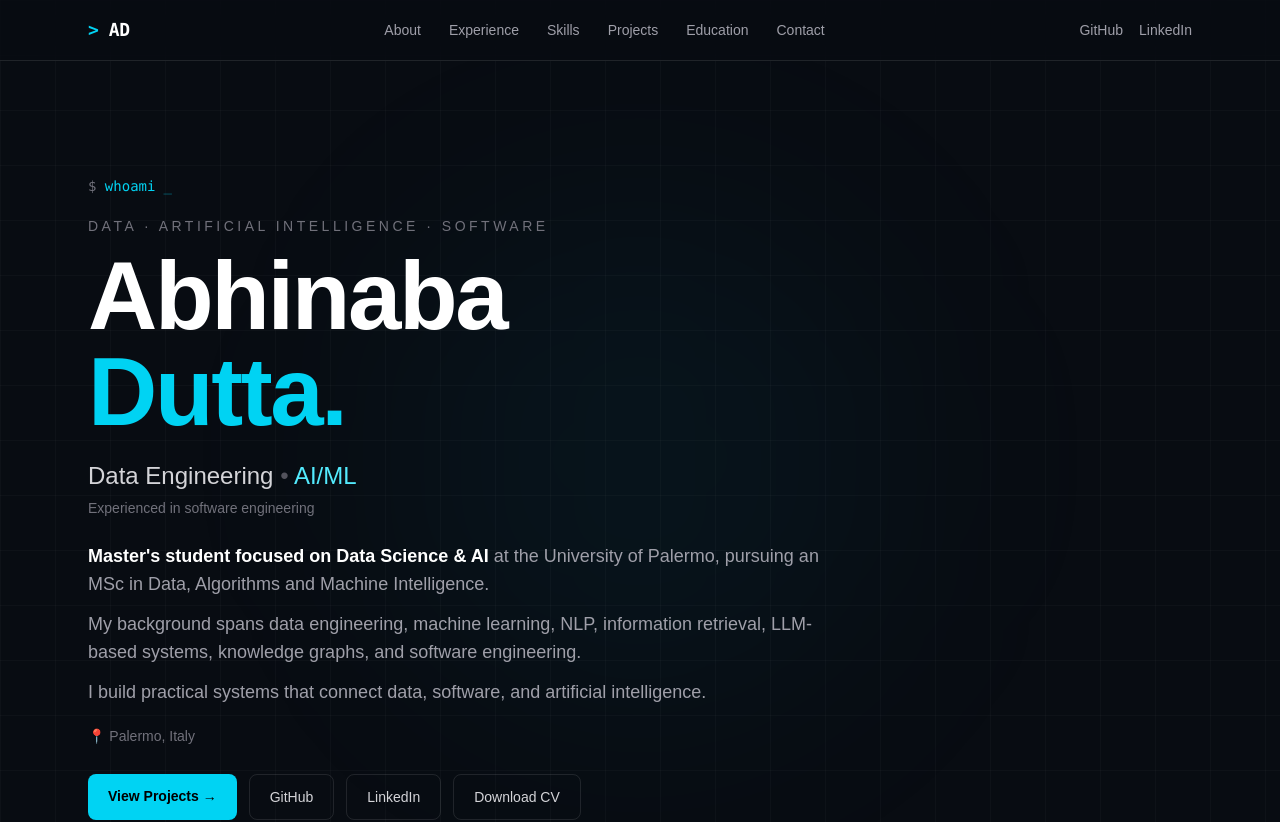
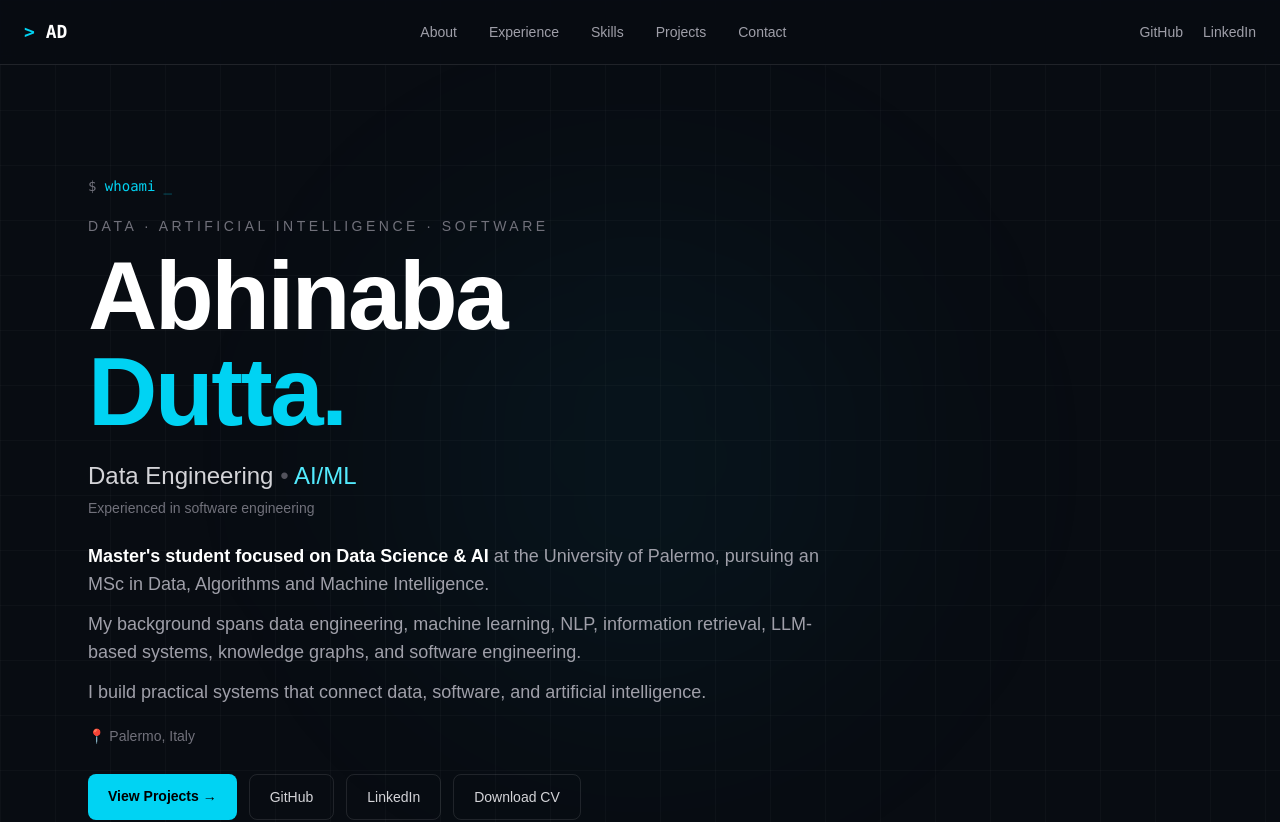
Before and after one commit to abhinabadutta2019/abhinaba-portfolio, a Next.js app: page / in a window 1280 px wide. Shown: the top 822 px of the page. Built offline with nearby package versions, Linux system fonts and the light colour scheme.

Commit message:
Update portfolio projects and metadata

```diff
--- a/src/components/Navbar.tsx
+++ b/src/components/Navbar.tsx
@@ -1,46 +1,50 @@
+"use client";
+
+import { useState } from "react";
+
+const navLinks = [
+  { name: "About", href: "#about" },
+  { name: "Experience", href: "#experience" },
+  { name: "Skills", href: "#skills" },
+  { name: "Projects", href: "#projects" },
+  { name: "Contact", href: "#contact" },
+];
+
 export default function Navbar() {
+  const [menuOpen, setMenuOpen] = useState(false);
+
   return (
-    <header className="fixed top-0 z-50 w-full border-b border-white/10 bg-[#080c12]/80 backdrop-blur-xl">
-      <nav className="mx-auto flex max-w-6xl items-center justify-between px-6 py-4">
+    <header className="fixed left-0 top-0 z-50 w-full border-b border-white/10 bg-[#080c12]/95 backdrop-blur">
+      <nav className="mx-auto flex h-16 max-w-7xl items-center justify-between px-6">
+        {/* Logo */}
         <a
           href="#home"
-          className="font-mono text-lg font-semibold tracking-tight text-white"
+          className="font-mono text-lg font-bold text-white"
+          onClick={() => setMenuOpen(false)}
         >
           <span className="text-cyan-400">&gt;</span> AD
         </a>
 
-        <div className="hidden items-center gap-7 text-sm text-zinc-400 md:flex">
-          <a href="#about" className="transition hover:text-cyan-400">
-            About
-          </a>
-
-          <a href="#experience" className="transition hover:text-cyan-400">
-            Experience
-          </a>
-
-          <a href="#skills" className="transition hover:text-cyan-400">
-            Skills
-          </a>
-
-          <a href="#projects" className="transition hover:text-cyan-400">
-            Projects
-          </a>
-
-          <a href="#education" className="transition hover:text-cyan-400">
-            Education
-          </a>
-
-          <a href="#contact" className="transition hover:text-cyan-400">
-            Contact
-          </a>
+        {/* Desktop navigation */}
+        <div className="hidden items-center gap-8 md:flex">
+          {navLinks.map((link) => (
+            <a
+              key={link.name}
+              href={link.href}
+              className="text-sm text-zinc-400 transition hover:text-cyan-400"
+            >
+              {link.name}
+            </a>
+          ))}
         </div>
 
-        <div className="flex items-center gap-4">
+        {/* Desktop social links */}
+        <div className="hidden items-center gap-5 md:flex">
           <a
             href="https://github.com/abhinabadutta2019"
             target="_blank"
             rel="noopener noreferrer"
-            className="text-sm text-zinc-400 hover:text-white"
+            className="text-sm text-zinc-400 transition hover:text-white"
           >
             GitHub
           </a>
@@ -49,12 +53,71 @@ export default function Navbar() {
             href="https://www.linkedin.com/in/abhinabadutta/"
             target="_blank"
             rel="noopener noreferrer"
-            className="text-sm text-zinc-400 hover:text-cyan-400"
+            className="text-sm text-zinc-400 transition hover:text-white"
           >
             LinkedIn
           </a>
         </div>
+
+        {/* Mobile menu button */}
+        <button
+          type="button"
+          onClick={() => setMenuOpen(!menuOpen)}
+          className="flex h-10 w-10 items-center justify-center rounded-lg border border-white/10 text-zinc-300 transition hover:border-cyan-400/50 hover:text-white md:hidden"
+          aria-label="Toggle navigation menu"
+          aria-expanded={menuOpen}
+        >
+          {menuOpen ? (
+            <span className="text-2xl leading-none">×</span>
+          ) : (
+            <div className="flex flex-col gap-1.5">
+              <span className="block h-px w-5 bg-current" />
+              <span className="block h-px w-5 bg-current" />
+              <span className="block h-px w-5 bg-current" />
+            </div>
+          )}
+        </button>
       </nav>
+
+      {/* Mobile dropdown */}
+      {menuOpen && (
+        <div className="border-t border-white/10 bg-[#080c12] px-6 py-5 md:hidden">
+          <div className="flex flex-col gap-4">
+            {navLinks.map((link) => (
+              <a
+                key={link.name}
+                href={link.href}
+                onClick={() => setMenuOpen(false)}
+                className="text-base text-zinc-300 transition hover:text-cyan-400"
+              >
+                {link.name}
+              </a>
+            ))}
+
+            <div className="mt-2 border-t border-white/10 pt-4">
+              <div className="flex gap-6">
+                <a
+                  href="https://github.com/abhinabadutta2019"
+                  target="_blank"
+                  rel="noopener noreferrer"
+                  className="text-sm text-zinc-400 transition hover:text-white"
+                >
+                  GitHub ↗
+                </a>
+
+                <a
+                  href="https://www.linkedin.com/in/abhinabadutta/"
+                  target="_blank"
+                  rel="noopener noreferrer"
+                  className="text-sm text-zinc-400 transition hover:text-white"
+                >
+                  LinkedIn ↗
+                </a>
+              </div>
+            </div>
+          </div>
+        </div>
+      )}
     </header>
   );
 }
--- a/src/components/Projects.tsx
+++ b/src/components/Projects.tsx
@@ -68,7 +68,7 @@ const projects = [
       "https://github.com/abhinabadutta2019/healthcare-data-warehouse-analytics/blob/main/Healthcare_Data_Warehouse_Design_and_Analytics.pdf",
     visualization:
       "https://github.com/abhinabadutta2019/healthcare-data-warehouse-analytics/blob/main/Tableau_Visualizations.pdf",
-    image: "/projects/healthcare-data-warehouse.png",
+    image: "/projects/healthcare-data-warehouse-cropped.png",
     status: "Academic Project",
   },
 
```
Also changed, not shown: public/projects/healthcare-data-warehouse-cropped.png (added), public/projects/wind-turbine-advisor.jpeg (deleted).
